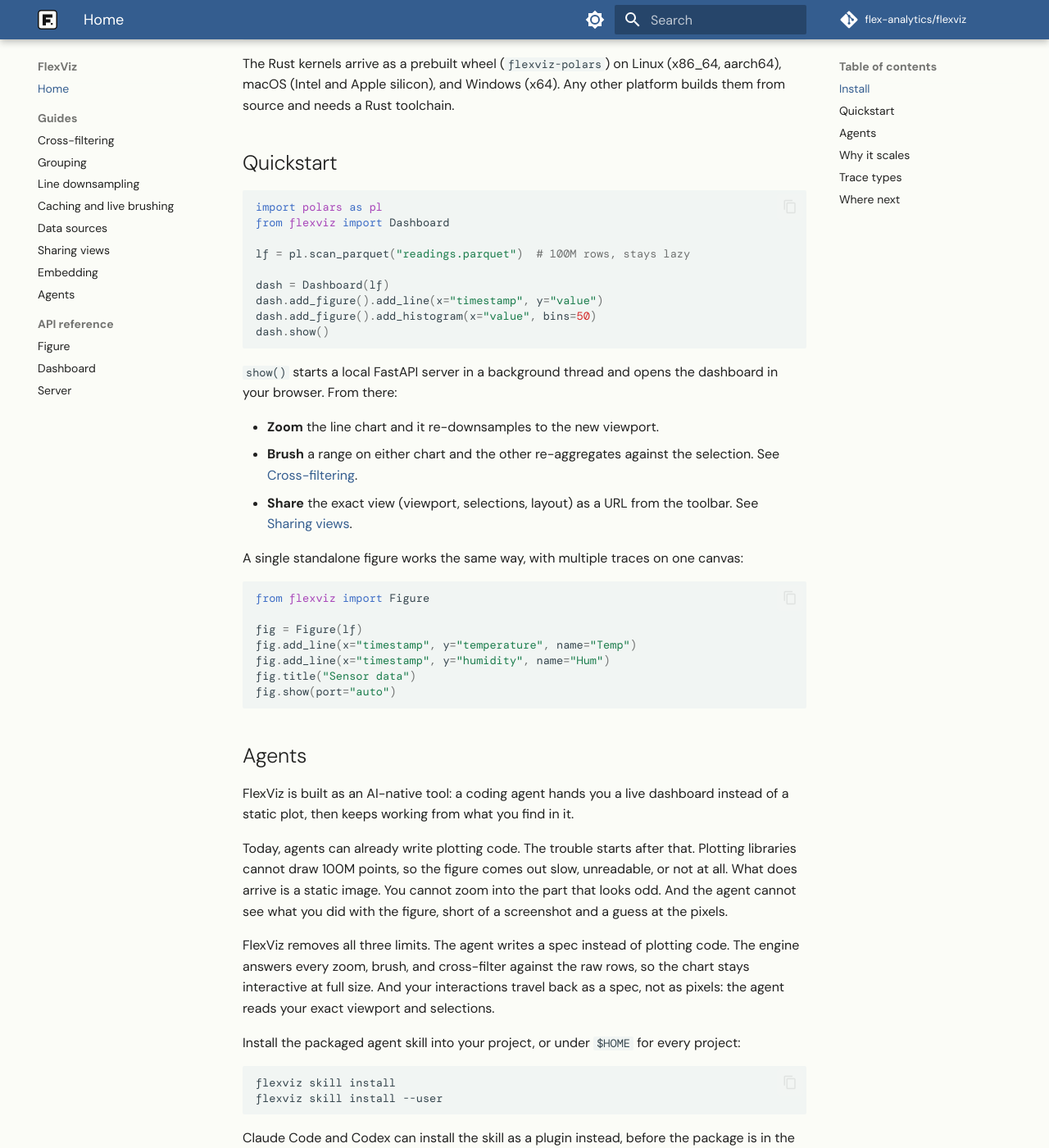
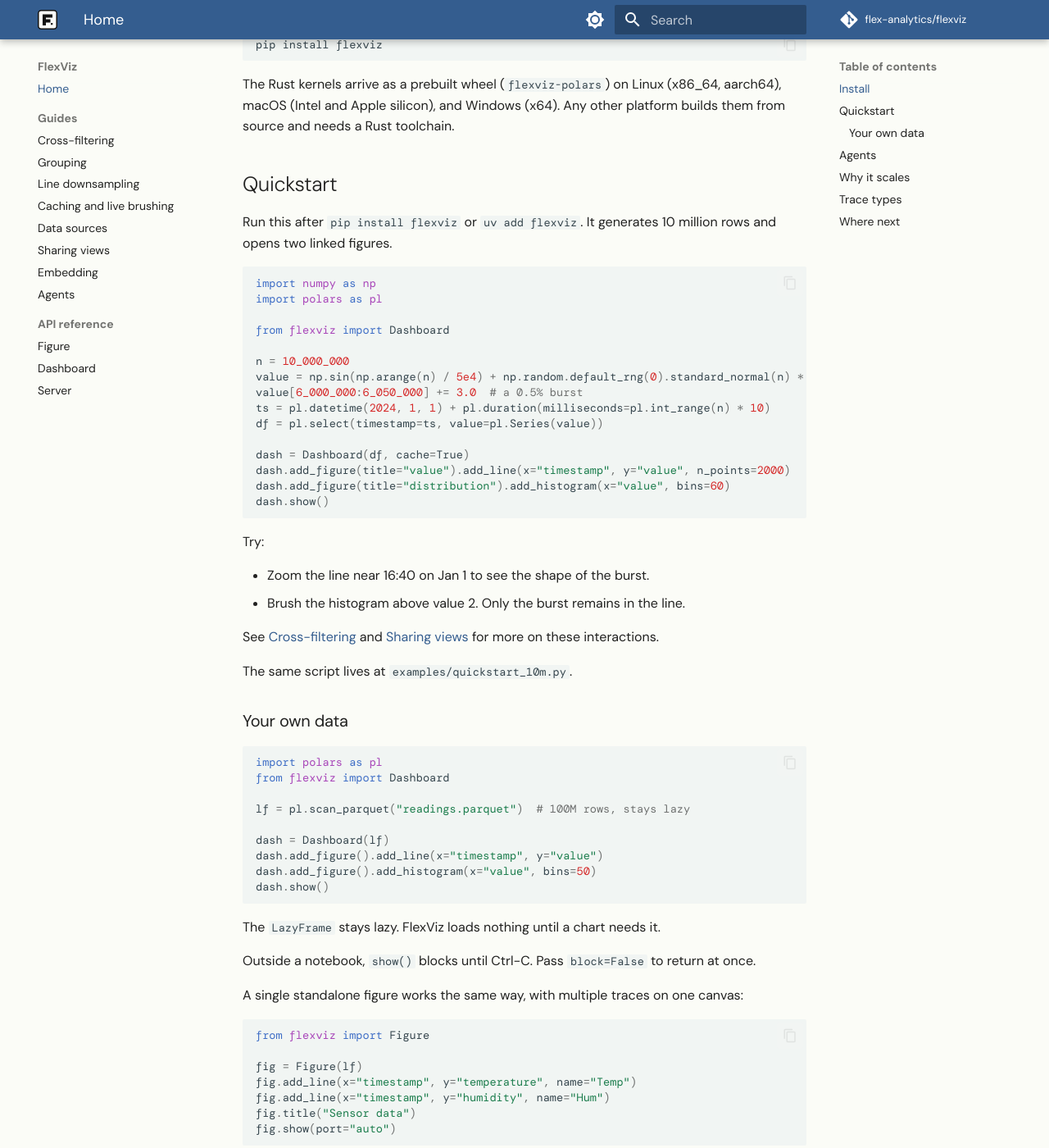
Before and after one commit to flex-analytics/flexviz, an MkDocs documentation site: the page built from docs/index.md, in a window 1280 px wide and 1400 px high, scrolled down 1008 px. Shown: the whole window at 82% size. Built offline with MkDocs 1.6.1 and Material for MkDocs 9.7.7, drawn with Linux system fonts in a browser that asks for light colours; some web fonts are replaced; comment, search, counter and statistics services are not loaded; some of the changed text lies outside the part shown.

Commit message:
docs: add 10M-row cross-filter dashboard quickstart

````diff
--- a/docs/index.md
+++ b/docs/index.md
@@ -1,6 +1,6 @@
 # FlexViz
 
-**Interactive cross-filter dashboards on 100M+ rows, in pure Python.**
+**FlexViz is the open-source engine for interactive data exploration at scale, agent-native.**
 
 FlexViz keeps charts interactive (zoom, brush, cross-filter) on datasets far
 too big for conventional Python dashboarding tools. Every interaction is
@@ -32,6 +32,39 @@ other platform builds them from source and needs a Rust toolchain.
 
 ## Quickstart
 
+Run this after `pip install flexviz` or `uv add flexviz`.
+It generates 10 million rows and opens two linked figures.
+
+```python
+import numpy as np
+import polars as pl
+
+from flexviz import Dashboard
+
+n = 10_000_000
+value = np.sin(np.arange(n) / 5e4) + np.random.default_rng(0).standard_normal(n) * 0.05
+value[6_000_000:6_050_000] += 3.0  # a 0.5% burst
+ts = pl.datetime(2024, 1, 1) + pl.duration(milliseconds=pl.int_range(n) * 10)
+df = pl.select(timestamp=ts, value=pl.Series(value))
+
+dash = Dashboard(df, cache=True)
+dash.add_figure(title="value").add_line(x="timestamp", y="value", n_points=2000)
+dash.add_figure(title="distribution").add_histogram(x="value", bins=60)
+dash.show()
+```
+
+Try:
+
+- Zoom the line near 16:40 on Jan 1 to see the shape of the burst.
+- Brush the histogram above value 2. Only the burst remains in the line.
+
+See [Cross-filtering](guides/cross-filtering.md) and
+[Sharing views](guides/sharing.md) for more on these interactions.
+
+The same script lives at `examples/quickstart_10m.py`.
+
+### Your own data
+
 ```python
 import polars as pl
 from flexviz import Dashboard
@@ -44,14 +77,10 @@ dash.add_figure().add_histogram(x="value", bins=50)
 dash.show()
 ```
 
-`show()` starts a local FastAPI server in a background thread and opens the
-dashboard in your browser. From there:
+The `LazyFrame` stays lazy. FlexViz loads nothing until a chart needs it.
 
-- **Zoom** the line chart and it re-downsamples to the new viewport.
-- **Brush** a range on either chart and the other re-aggregates against the
-  selection. See [Cross-filtering](guides/cross-filtering.md).
-- **Share** the exact view (viewport, selections, layout) as a URL from the
-  toolbar. See [Sharing views](guides/sharing.md).
+Outside a notebook, `show()` blocks until Ctrl-C. Pass `block=False` to
+return at once.
 
 A single standalone figure works the same way, with multiple traces on one
 canvas:
````
Also changed, not shown: README.md (+35 -0 lines), docs/guides/cross-filtering.md (+2 -2 lines), 2 other files.
